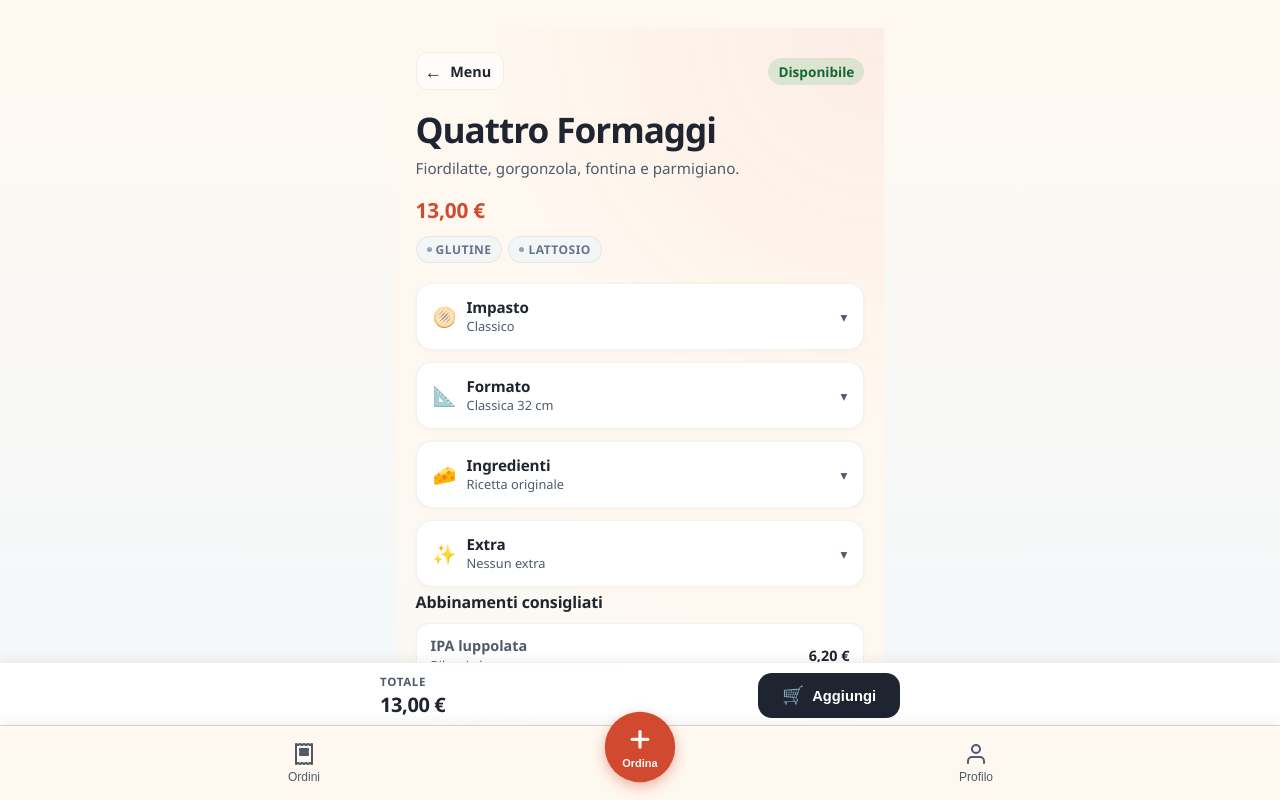
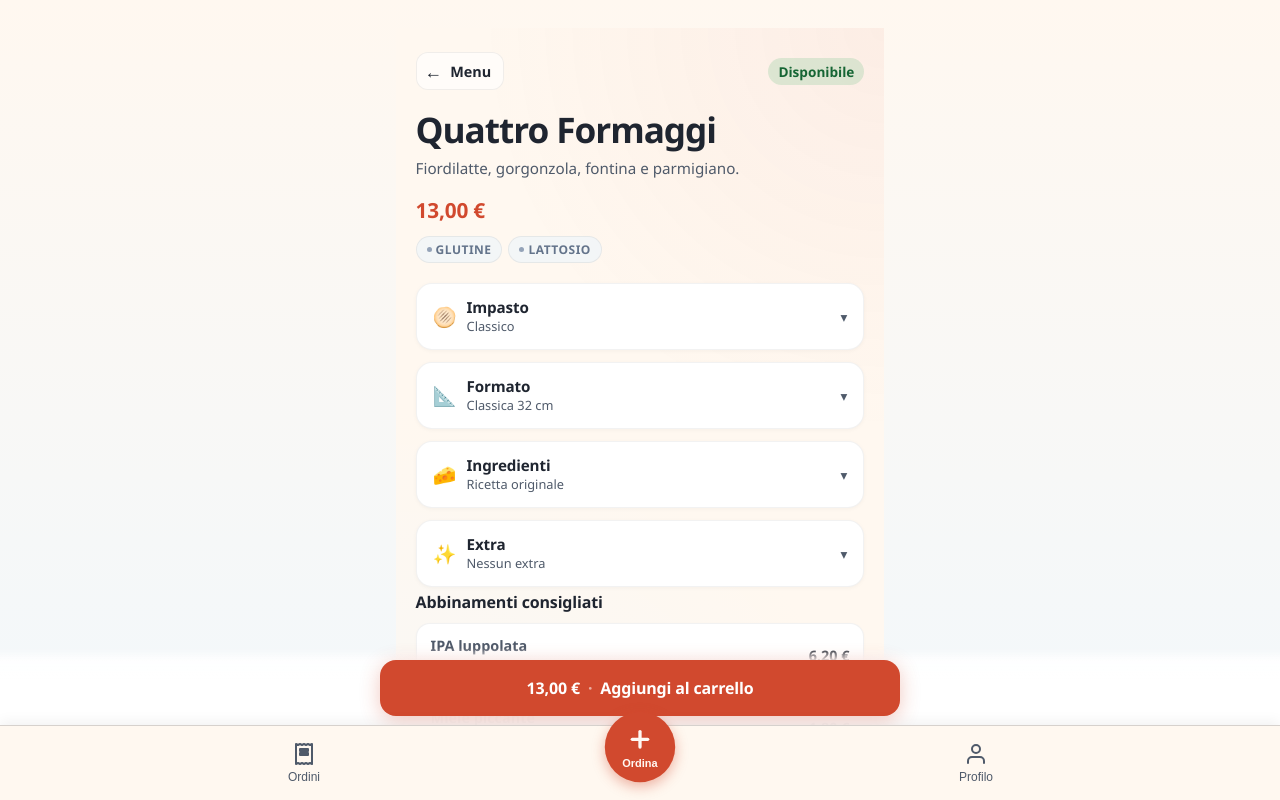
Before and after one commit to kremisi-com/pizzaos, a Next.js app in the folder apps/client/: page /product/product-4-formaggi in a window 1280 px wide. Shown: the top 800 px of the page. Built offline with nearby package versions, Linux system fonts and the light colour scheme.

Commit message:
piccole modifiche

```diff
--- a/apps/client/src/features/customization/components/product-detail-screen.module.css
+++ b/apps/client/src/features/customization/components/product-detail-screen.module.css
@@ -3,7 +3,7 @@
 {
   min-height: 100dvh;
   margin: 0 auto;
-  padding: 0 0 140px;
+  padding: 0 0 160px;
   max-width: 520px;
   width: 100%;
   background: var(--pizzaos-color-background);
@@ -570,99 +570,129 @@
   flex-shrink: 0;
 }
 
-/* ── Sticky bottom bar ── */
-.bottomBar
+/* ── Sticky CTA ── */
+.stickyCtaWrapper
 {
   position: fixed;
   bottom: 72px;
   left: 0;
   right: 0;
   z-index: 45;
-  background: rgba(255, 255, 255, 0.97);
-  backdrop-filter: blur(16px);
-  -webkit-backdrop-filter: blur(16px);
-  border-top: 1px solid rgba(0, 0, 0, 0.06);
-  box-shadow: 0 -2px 12px rgba(0, 0, 0, 0.06);
-  padding: 10px 20px;
+  padding: 12px 16px;
+  padding-bottom: calc(12px + env(safe-area-inset-bottom, 0px));
+  background: linear-gradient(
+    to top,
+    rgba(255, 255, 255, 0.98) 60%,
+    rgba(255, 255, 255, 0.85) 85%,
+    rgba(255, 255, 255, 0) 100%
+  );
+  pointer-events: none;
 }
 
-.bottomBarInner
+.stickyCtaButton
 {
-  max-width: 520px;
-  margin: 0 auto;
-  display: flex;
-  align-items: center;
-  justify-content: space-between;
-  gap: 16px;
-}
-
-.bottomPriceBlock
-{
-  display: flex;
-  flex-direction: column;
-  gap: 2px;
-}
-
-.bottomPriceLabel
-{
-  font-size: 0.72rem;
-  text-transform: uppercase;
-  letter-spacing: 0.06em;
-  color: var(--pizzaos-color-foreground-muted);
-  font-weight: 600;
-}
-
-.bottomPriceValue
-{
-  font-size: 1.25rem;
-  font-weight: 900;
-  letter-spacing: -0.02em;
-}
-
-.addToCartButton
-{
+  pointer-events: auto;
   display: flex;
   align-items: center;
   justify-content: center;
   gap: 8px;
-  padding: 12px 24px;
-  background: var(--pizzaos-color-foreground);
+  width: 100%;
+  max-width: 520px;
+  margin: 0 auto;
+  height: 56px;
+  padding: 0 24px;
+  background: var(--pizzaos-color-primary);
   color: white;
   border: none;
-  border-radius: 14px;
-  font-weight: 700;
-  font-size: 0.92rem;
+  border-radius: 16px;
+  font-family: inherit;
+  font-size: 1rem;
+  font-weight: 800;
+  letter-spacing: -0.01em;
   cursor: pointer;
-  transition: opacity 0.2s ease, transform 0.15s ease;
-  white-space: nowrap;
+  box-shadow: 0 4px 20px rgba(209, 73, 46, 0.3);
+  transition:
+    transform 0.15s cubic-bezier(0.4, 0, 0.2, 1),
+    filter 0.2s ease,
+    background-color 0.3s ease,
+    box-shadow 0.3s ease;
+  -webkit-tap-highlight-color: transparent;
+  user-select: none;
 }
 
-.addToCartButton:hover
+.stickyCtaButton:hover
 {
-  opacity: 0.92;
+  filter: brightness(1.06);
 }
 
-.addToCartButton:active
+.stickyCtaButton:active
 {
   transform: scale(0.97);
 }
 
-.addToCartButton:disabled
+.stickyCtaButton:disabled
 {
   opacity: 0.4;
   cursor: not-allowed;
+  box-shadow: none;
+  filter: none;
 }
 
-.addToCartIcon
+.stickyCtaButton:disabled:active
 {
-  font-size: 1.1rem;
+  transform: none;
+}
+
+.ctaPrice
+{
+  font-weight: 800;
+  letter-spacing: -0.01em;
+}
+
+.ctaPricePulse
+{
+  animation: pricePulse 0.3s cubic-bezier(0.4, 0, 0.2, 1);
+}
+
+@keyframes pricePulse
+{
+  0%
+  {
+    transform: scale(1);
+  }
+  50%
+  {
+    transform: scale(1.12);
+  }
+  100%
+  {
+    transform: scale(1);
+  }
+}
+
+.ctaDot
+{
+  opacity: 0.55;
+  font-weight: 600;
+}
+
+.ctaLabel
+{
+  font-weight: 700;
+}
+
+/* ── CTA success flash ── */
+.stickyCtaSuccess
+{
+  background-color: #16a34a;
+  box-shadow: 0 4px 20px rgba(22, 163, 74, 0.35);
 }
 
 /* ── Toast overlay ── */
 .toastOverlay
 {
   position: fixed;
-  bottom: 140px;
+  bottom: 150px;
   left: 20px;
   right: 20px;
   z-index: 46;
--- a/apps/client/src/features/customization/components/product-detail-screen.tsx
+++ b/apps/client/src/features/customization/components/product-detail-screen.tsx
@@ -3,7 +3,7 @@
 import type { Product } from "@pizzaos/domain";
 import type { ClientSeed } from "@pizzaos/mock-data";
 import { Badge } from "@pizzaos/ui";
-import { useCallback, useEffect, useReducer, useState, type Dispatch, type ReactElement } from "react";
+import { useCallback, useEffect, useReducer, useRef, useState, type Dispatch, type ReactElement } from "react";
 import { addCartItem } from "../../cart/cart-model";
 import { loadClientDemoState } from "../../home/client-demo-state";
 import { deriveProductAvailability } from "../../menu/menu-view-model";
@@ -56,6 +56,9 @@ export function ProductDetailScreen(props: ProductDetailScreenProps): ReactEleme
   const [state, dispatch] = useReducer(customizationReducer, undefined, createInitialCustomizationState);
   const [isCartToastVisible, setIsCartToastVisible] = useState(false);
   const [openSection, setOpenSection] = useState<OpenSection>(null);
+  const [isPricePulsing, setIsPricePulsing] = useState(false);
+  const [isAddSuccess, setIsAddSuccess] = useState(false);
+  const previousTotalRef = useRef<number | null>(null);
 
   useEffect(() =>
   {
@@ -90,6 +93,29 @@ export function ProductDetailScreen(props: ProductDetailScreenProps): ReactEleme
 
   const availability = deriveProductAvailability(product);
   const priceBreakdown = deriveCustomizationPrice(product.basePrice.amountCents, state);
+
+  // Price pulse micro-animation: trigger when total changes after initial render
+  useEffect(() =>
+  {
+    if (previousTotalRef.current !== null && previousTotalRef.current !== priceBreakdown.totalCents)
+    {
+      setIsPricePulsing(true);
+      const timer = setTimeout(() => setIsPricePulsing(false), 300);
+
+      return () => clearTimeout(timer);
+    }
+
+    previousTotalRef.current = priceBreakdown.totalCents;
+
+    return undefined;
+  }, [priceBreakdown.totalCents]);
+
+  // Update ref after effect runs for subsequent changes
+  useEffect(() =>
+  {
+    previousTotalRef.current = priceBreakdown.totalCents;
+  });
+
   const visibleAllergens = deriveVisibleAllergens(product.allergens, state);
   const pairings = getPairingSuggestions(product.id);
 
@@ -122,7 +148,13 @@ export function ProductDetailScreen(props: ProductDetailScreenProps): ReactEleme
       resolveStorage()
     );
 
-    setIsCartToastVisible(true);
+    // Success flash animation
+    setIsAddSuccess(true);
+    setTimeout(() =>
+    {
+      setIsAddSuccess(false);
+      setIsCartToastVisible(true);
+    }, 600);
   }
 
   const selectedDoughLabel = DOUGH_OPTIONS.find((option) => option.id === state.selectedDoughId)?.label ?? "Classico";
@@ -235,25 +267,34 @@ export function ProductDetailScreen(props: ProductDetailScreenProps): ReactEleme
         </section>
       ) : null}
 
-      {/* ── Sticky bottom bar ── */}
-      <div className={styles.bottomBar} aria-live="polite">
-        <div className={styles.bottomBarInner}>
-          <div className={styles.bottomPriceBlock}>
-            <span className={styles.bottomPriceLabel}>Totale</span>
-            <span className={styles.bottomPriceValue} data-testid="customization-total-value">
-              {formatMoney(priceBreakdown.totalCents)}
-            </span>
-          </div>
-          <button
-            type="button"
-            className={styles.addToCartButton}
-            onClick={handleAddToCartClick}
-            disabled={!availability.isOrderable}
-          >
-            <span className={styles.addToCartIcon}>🛒</span>
-            Aggiungi
-          </button>
-        </div>
+      {/* ── Sticky CTA ── */}
+      <div className={styles.stickyCtaWrapper} aria-live="polite">
+        <button
+          type="button"
+          className={
+            `${styles.stickyCtaButton}${isAddSuccess ? ` ${styles.stickyCtaSuccess}` : ""}`
+          }
+          onClick={handleAddToCartClick}
+          disabled={!availability.isOrderable}
+          aria-label={`${formatMoney(priceBreakdown.totalCents)} – Aggiungi al carrello`}
+        >
+          {isAddSuccess ? (
+            <span className={styles.ctaLabel}>✓ Aggiunto</span>
+          ) : (
+            <>
+              <span
+                className={
+                  `${styles.ctaPrice}${isPricePulsing ? ` ${styles.ctaPricePulse}` : ""}`
+                }
+                data-testid="customization-total-value"
+              >
+                {formatMoney(priceBreakdown.totalCents)}
+              </span>
+              <span className={styles.ctaDot}>·</span>
+              <span className={styles.ctaLabel}>Aggiungi al carrello</span>
+            </>
+          )}
+        </button>
       </div>
 
       {/* ── Cart toast ── */}
```
